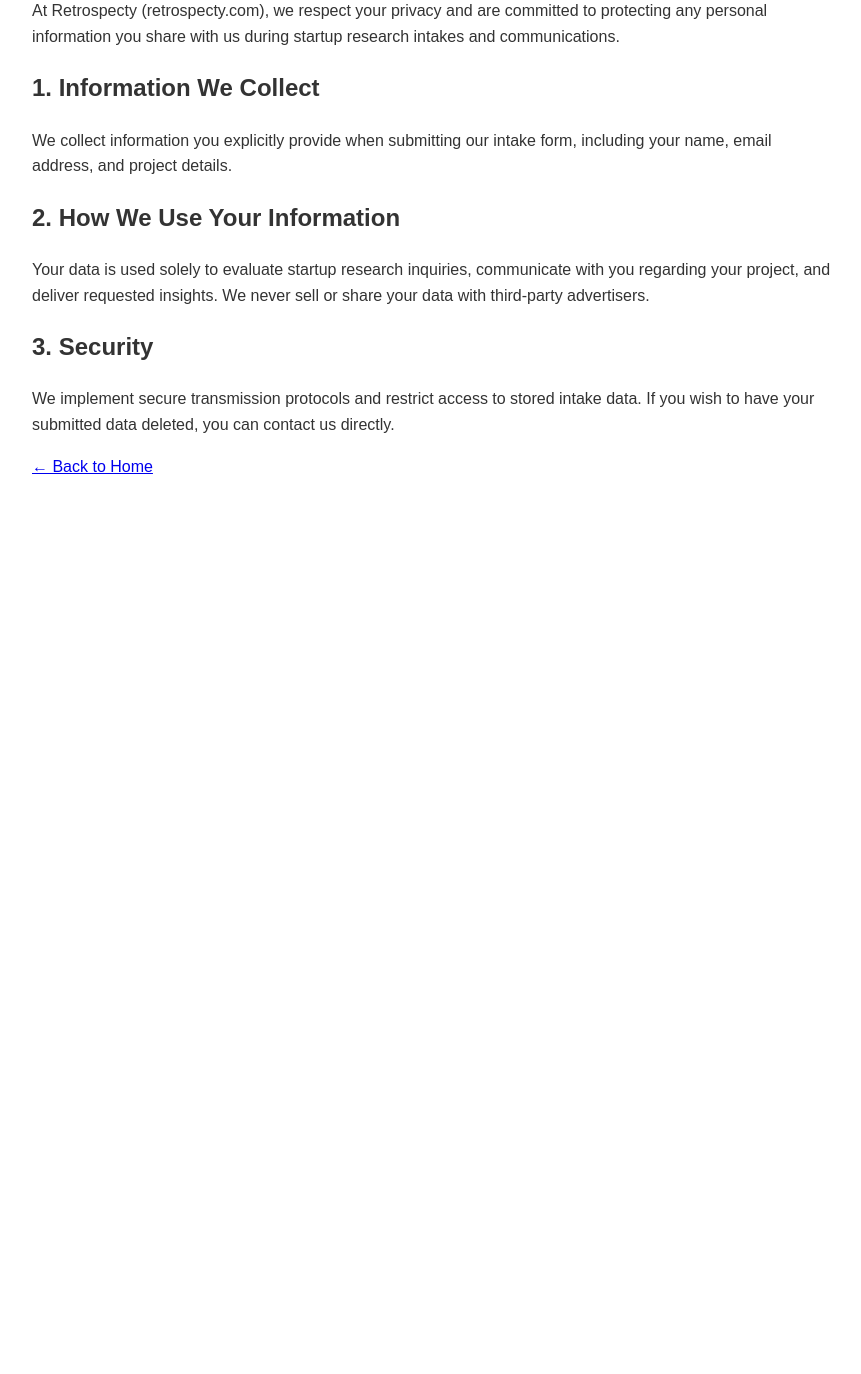
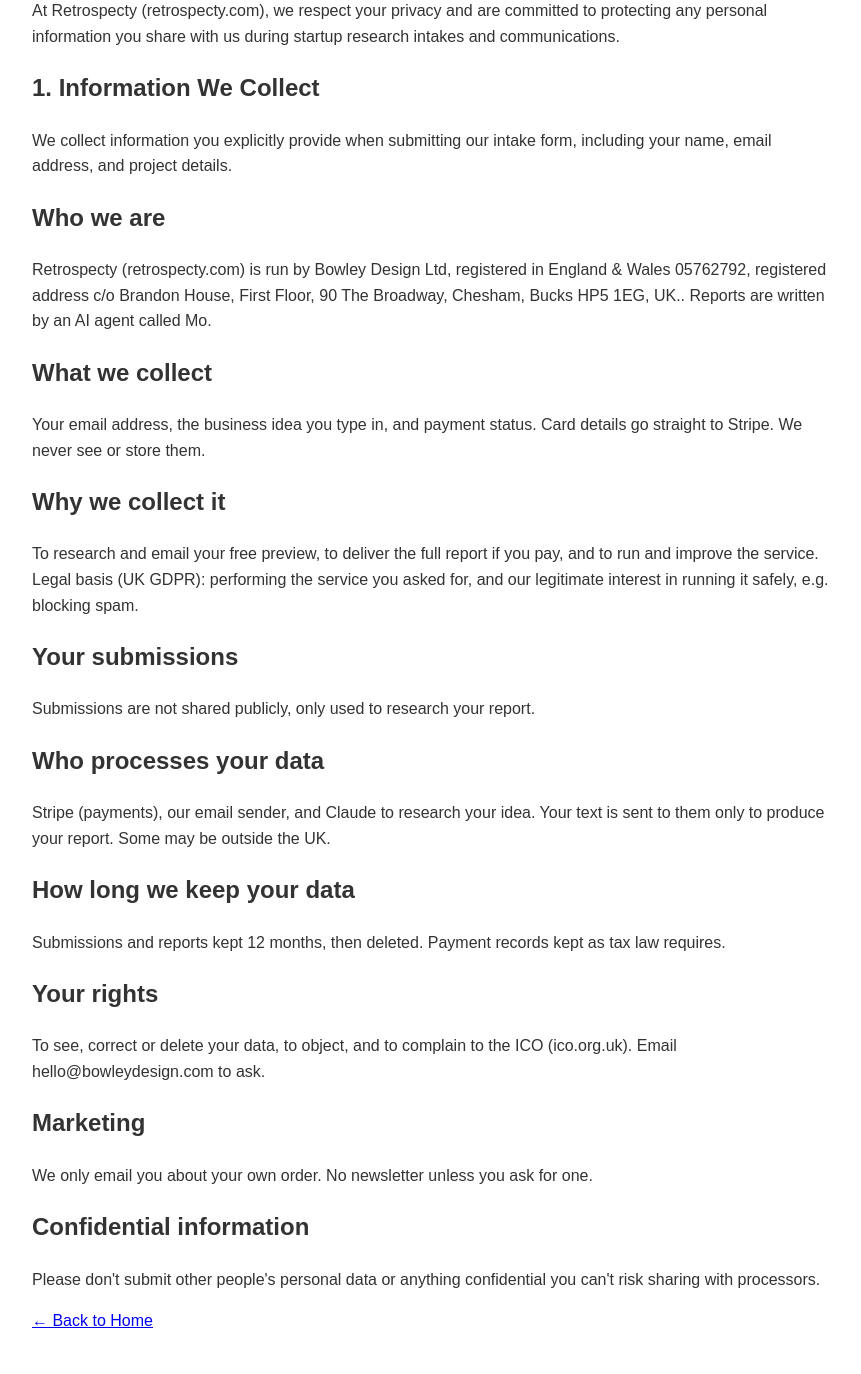
Before and after one commit to markbowley/retrospecty-portal, a FastAPI app: page /privacy in a window 1280 px wide. Shown: the part 156-1530 px from the top of the page, without its empty margins (208-1069 px from the left). Before the commit the page ends 630 px from the top, so only its background shows below. Run offline with FastAPI, Linux system fonts and the light colour scheme.

Commit message:
Update privacy.html

```diff
--- a/templates/privacy.html
+++ b/templates/privacy.html
@@ -8,11 +8,32 @@
         <h2>1. Information We Collect</h2>
         <p>We collect information you explicitly provide when submitting our intake form, including your name, email address, and project details.</p>
 
-        <h2>2. How We Use Your Information</h2>
-        <p>Your data is used solely to evaluate startup research inquiries, communicate with you regarding your project, and deliver requested insights. We never sell or share your data with third-party advertisers.</p>
+            <h2>Who we are</h2>
+            <p>Retrospecty (retrospecty.com) is run by Bowley Design Ltd, registered in England & Wales 05762792, registered address c/o Brandon House, First Floor, 90 The Broadway, Chesham, Bucks HP5 1EG, UK.. Reports are written by an AI agent called Mo.</p>
 
-        <h2>3. Security</h2>
-        <p>We implement secure transmission protocols and restrict access to stored intake data. If you wish to have your submitted data deleted, you can contact us directly.</p>
+            <h2>What we collect</h2>
+            <p>Your email address, the business idea you type in, and payment status. Card details go straight to Stripe. We never see or store them.</p>
+
+            <h2>Why we collect it</h2>
+            <p>To research and email your free preview, to deliver the full report if you pay, and to run and improve the service. Legal basis (UK GDPR): performing the service you asked for, and our legitimate interest in running it safely, e.g. blocking spam.</p>
+
+            <h2>Your submissions</h2>
+            <p>Submissions are not shared publicly, only used to research your report.</p>
+
+            <h2>Who processes your data</h2>
+            <p>Stripe (payments), our email sender, and Claude to research your idea. Your text is sent to them only to produce your report. Some may be outside the UK.</p>
+
+            <h2>How long we keep your data</h2>
+            <p>Submissions and reports kept 12 months, then deleted. Payment records kept as tax law requires.</p>
+
+            <h2>Your rights</h2>
+            <p>To see, correct or delete your data, to object, and to complain to the ICO (ico.org.uk). Email hello@bowleydesign.com to ask.</p>
+
+            <h2>Marketing</h2>
+            <p>We only email you about your own order. No newsletter unless you ask for one.</p>
+
+            <h2>Confidential information</h2>
+            <p>Please don't submit other people's personal data or anything confidential you can't risk sharing with processors.</p>
 
         <p><a href="/">&larr; Back to Home</a></p>
     </body>
```
